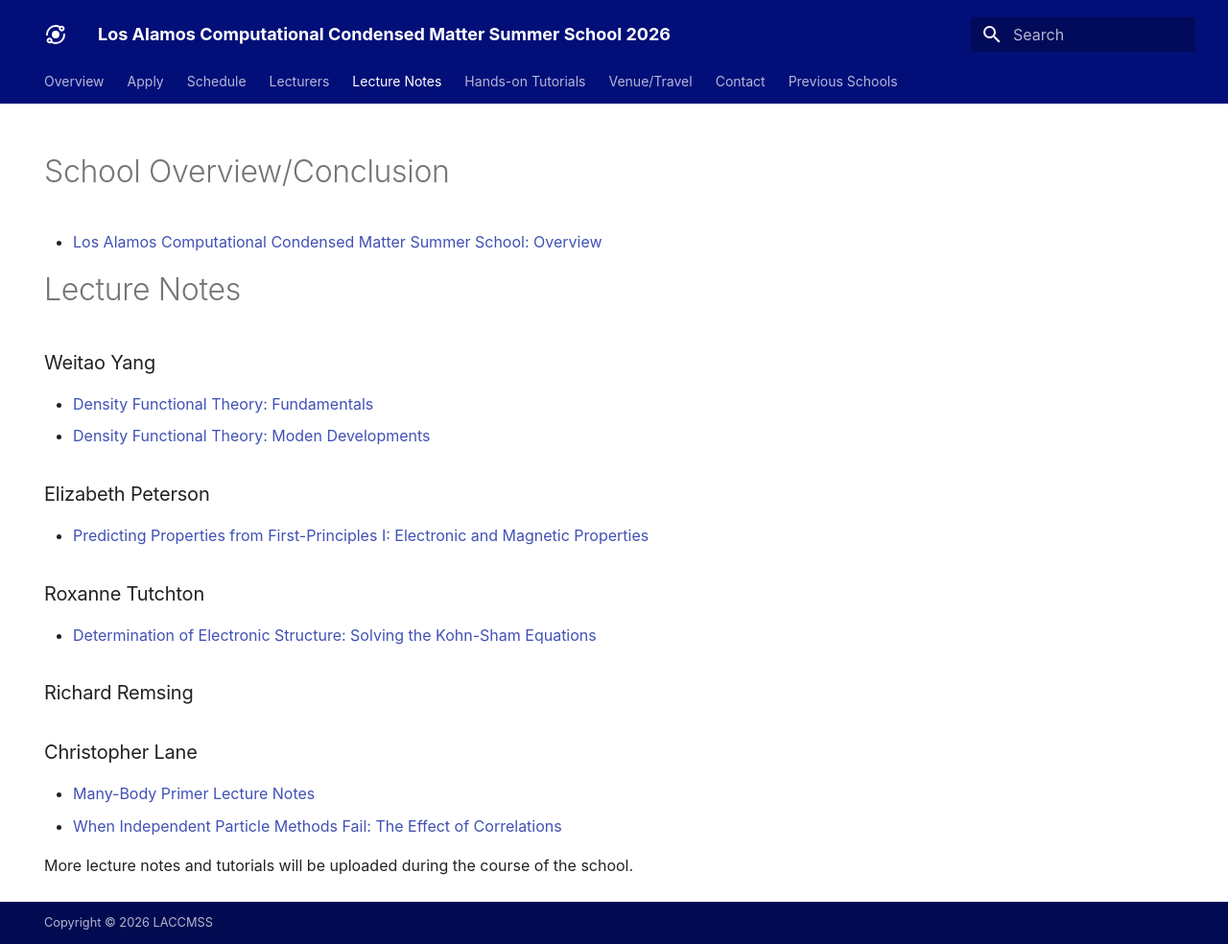
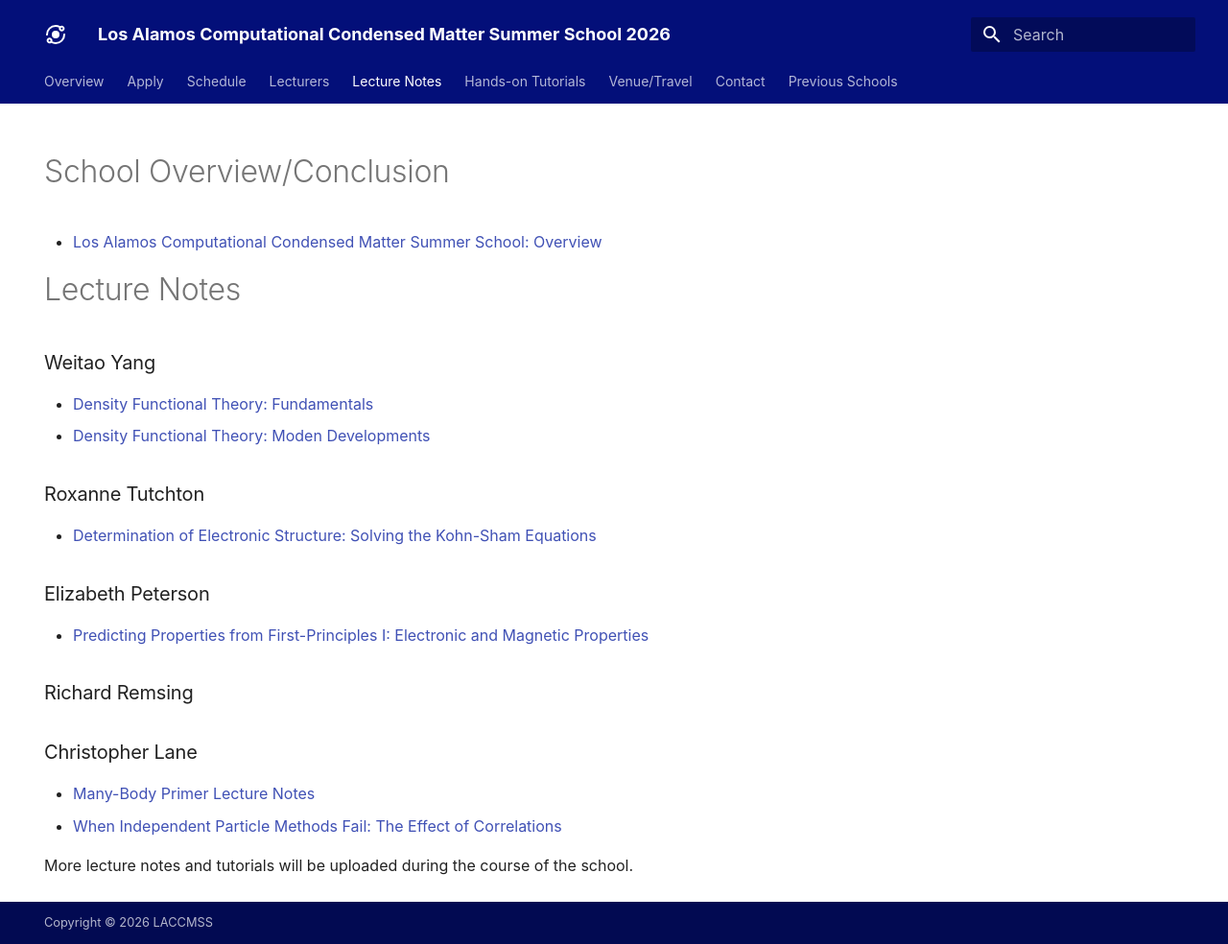
Before and after one commit to LACCMSS/2026, an MkDocs documentation site: the page built from docs/lecture_notes.md, in a window 1280 px wide and 984 px high. Shown: the whole window at 96% size. Built offline with MkDocs 1.6.1 and Material for MkDocs 9.7.7, drawn with Linux system fonts in a browser that asks for light colours; some web fonts are replaced.

```diff
--- a/docs/lecture_notes.md
+++ b/docs/lecture_notes.md
@@ -15,13 +15,15 @@ title: Lecture Notes
 - [Density Functional Theory: Fundamentals](assets/Lecture_Data/Weitao_Yang/2026_DFT_Fundamentals_LANL.pdf)
 - [Density Functional Theory: Moden Developments](assets/Lecture_Data/Weitao_Yang/2026_DFT_Recent_Developments_LANL.pdf)
 
+### Roxanne Tutchton
+- [Determination of Electronic Structure: Solving the Kohn-Sham Equations](assets/Lecture_Data/Roxanne_Tutchton/LACCMSS_Electronic_Structure_Determination_Tutchton.pdf)
+
 ### Elizabeth Peterson
 - [Predicting Properties from First-Principles I: Electronic and Magnetic Properties](assets/Lecture_Data/Elizabeth_Peterson/laccmss_16jun26.pdf)
 
-### Roxanne Tutchton
-- [Determination of Electronic Structure: Solving the Kohn-Sham Equations](assets/Lecture_Data/Roxanne_Tutchton/LACCMSS_Electronic_Structure_Determination_Tutchton.pdf)
+### Richard Remsing
 
-### Richard Remsing
+
 
 ### Christopher Lane
 - [Many-Body Primer Lecture Notes ](assets/Lecture_Data/Christopher_Lane/ManyBodyPrimerLectureNotes.pdf)
```
